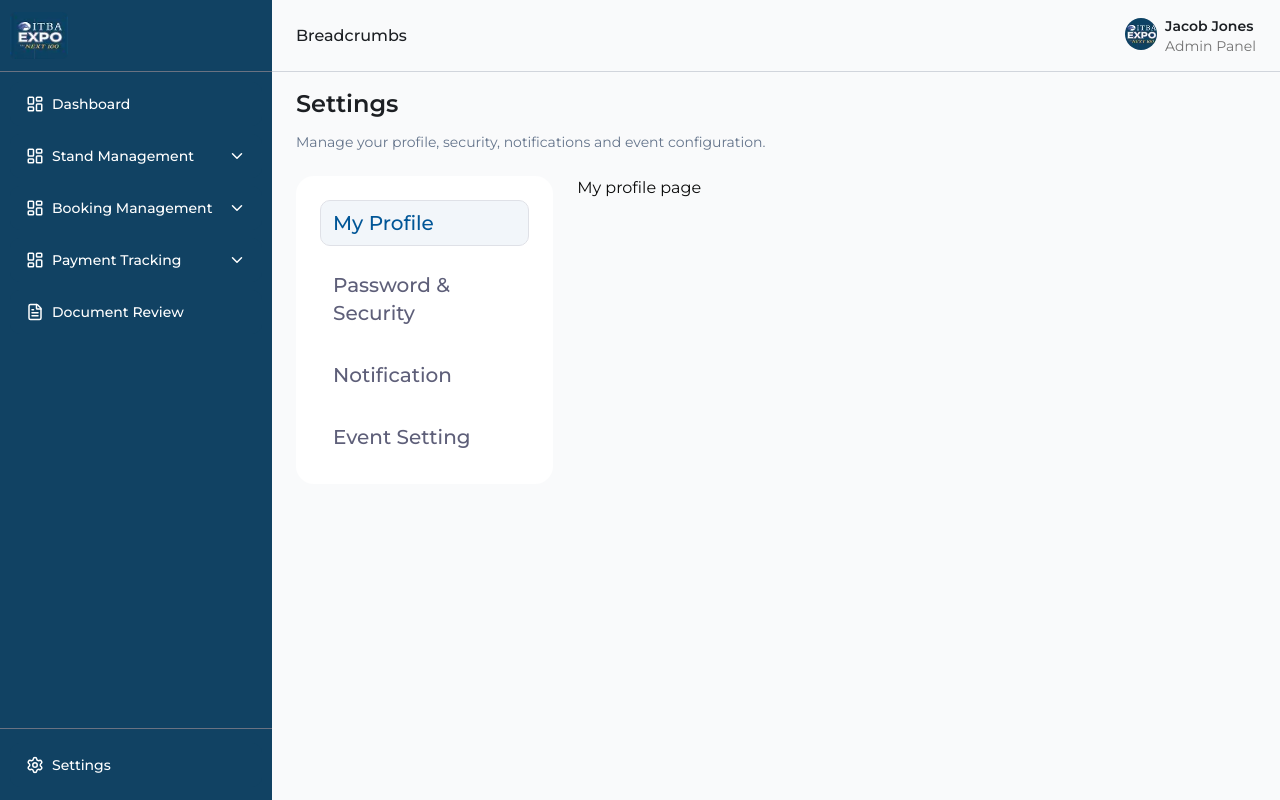
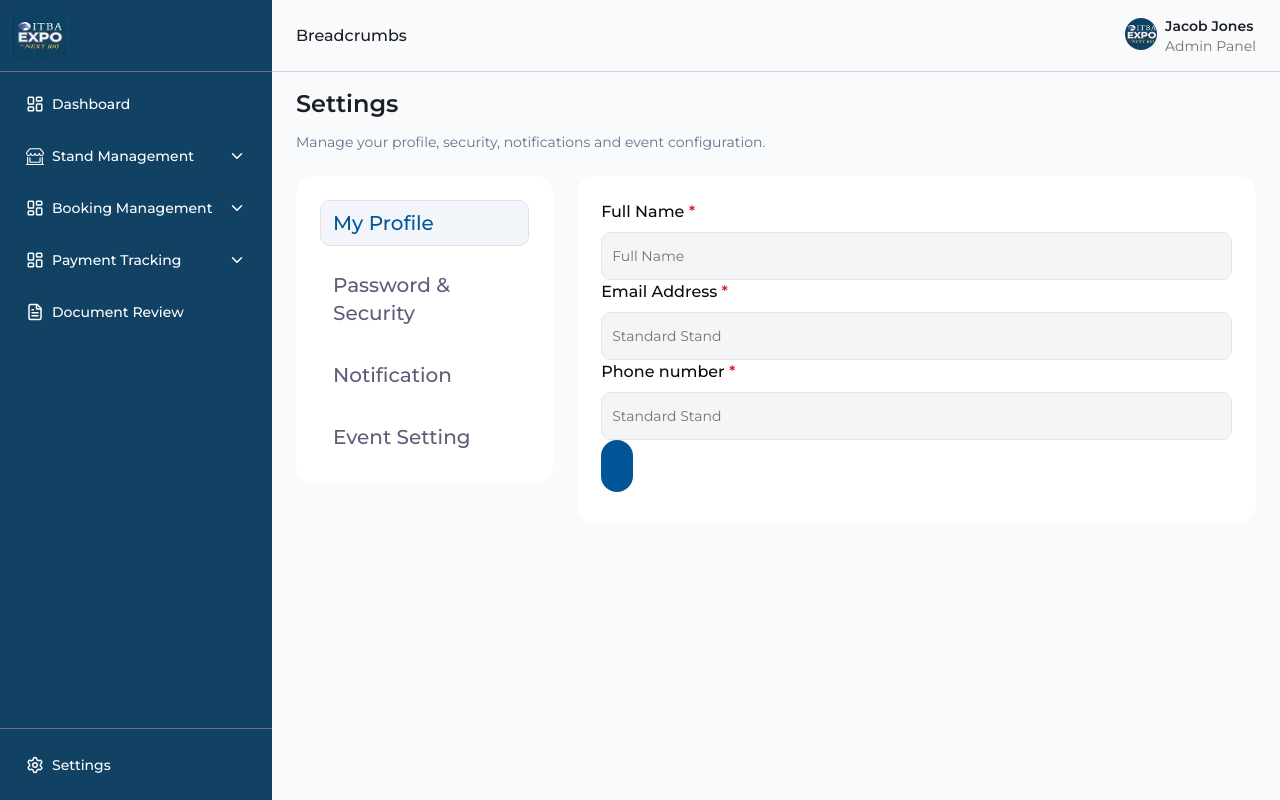
Before and after one commit to backbencherstudio/hanoijane01, a Next.js app: page /dashboard/settings/my-profile in a window 1280 px wide. Built offline with nearby package versions, Linux system fonts and the light colour scheme.

Commit message:
profile page update 1

```diff
--- a/app/dashboard/_components/Sidebar.tsx
+++ b/app/dashboard/_components/Sidebar.tsx
@@ -8,6 +8,7 @@ import { useState } from "react";
 import Image from "next/image";
 import SidebarSkeleton from "./SidebarSkeleton";
 import MenuRender from "./MenuRender.tsx";
+import { BsShopWindow } from "react-icons/bs";
 
 type MenuItem = {
   title: string;
@@ -30,7 +31,7 @@ const menuItems: MenuItem[] = [
   },
   {
     title: "Stand Management",
-    icon: <LayoutDashboard size={18} />,
+    icon: <BsShopWindow size={18} />,
     children: [
       {
         title: "View All Stands",
--- a/app/dashboard/settings/my-profile/page.tsx
+++ b/app/dashboard/settings/my-profile/page.tsx
@@ -1,11 +1,54 @@
-import React from 'react';
+import { Button } from "@/components/ui/button";
+import { Input } from "@/components/ui/input";
+import React from "react";
 
 const MyProfilePage = () => {
-    return (
+  return (
+    <div className="p-4 lg:p-6 rounded-2xl bg-white">
+      <form>
+        {/* full name */}
         <div>
-            My profile page
+          <label htmlFor="standName" className="font-medium">
+            Full Name <span className="text-red-600">*</span>
+          </label>
+          <Input
+            type="text"
+            id="standName"
+            placeholder="Full Name"
+            className=" mt-2"
+          />
         </div>
-    );
+        {/* email */}
+        <div>
+          <label htmlFor="standName" className="font-medium">
+            Email Address <span className="text-red-600">*</span>
+          </label>
+          <Input
+            type="text"
+            id="standName"
+            placeholder="Standard Stand"
+            className=" mt-2"
+          />
+        </div>
+        {/* phone */}
+        <div>
+          <label htmlFor="standName" className="font-medium">
+            Phone number <span className="text-red-600">*</span>
+          </label>
+          <Input
+            type="text"
+            id="standName"
+            placeholder="Standard Stand"
+            className=" mt-2"
+          />
+        </div>
+
+      </form>
+      <div>
+        <Button></Button>
+      </div>
+    </div>
+  );
 };
 
 export default MyProfilePage;
```
